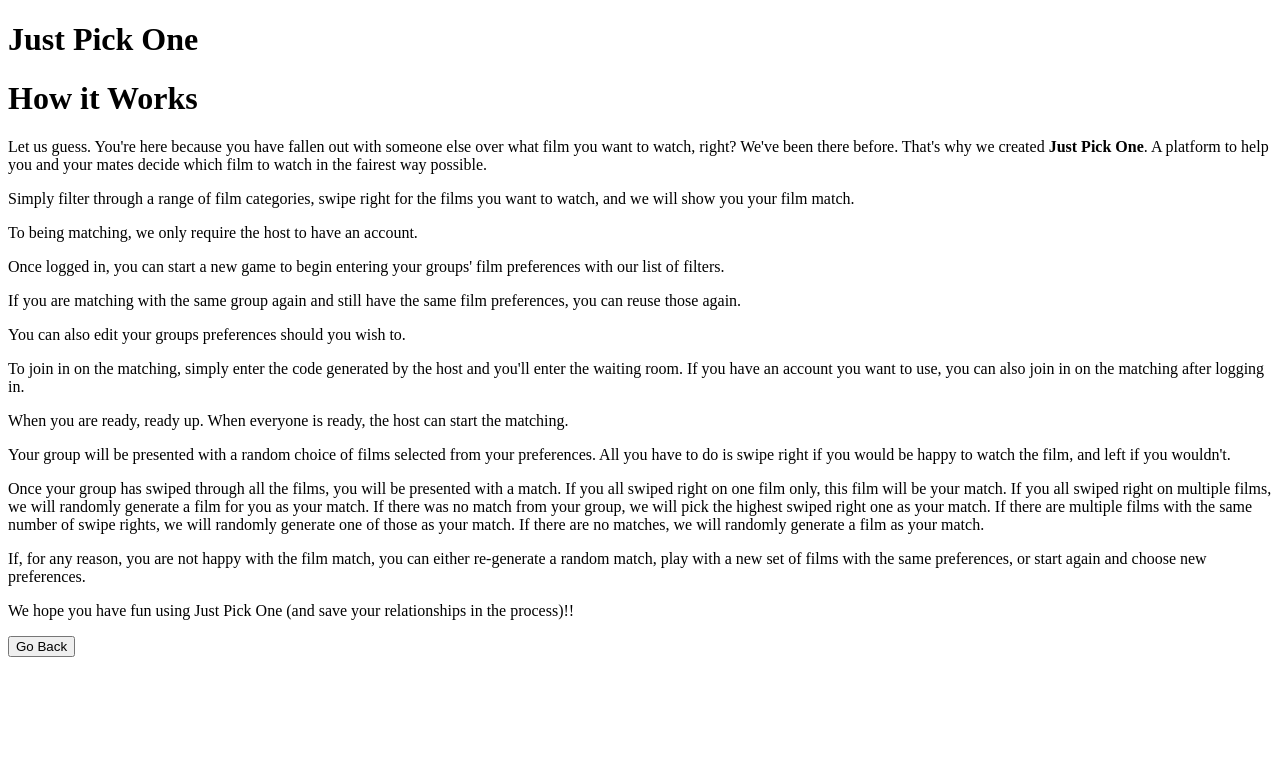
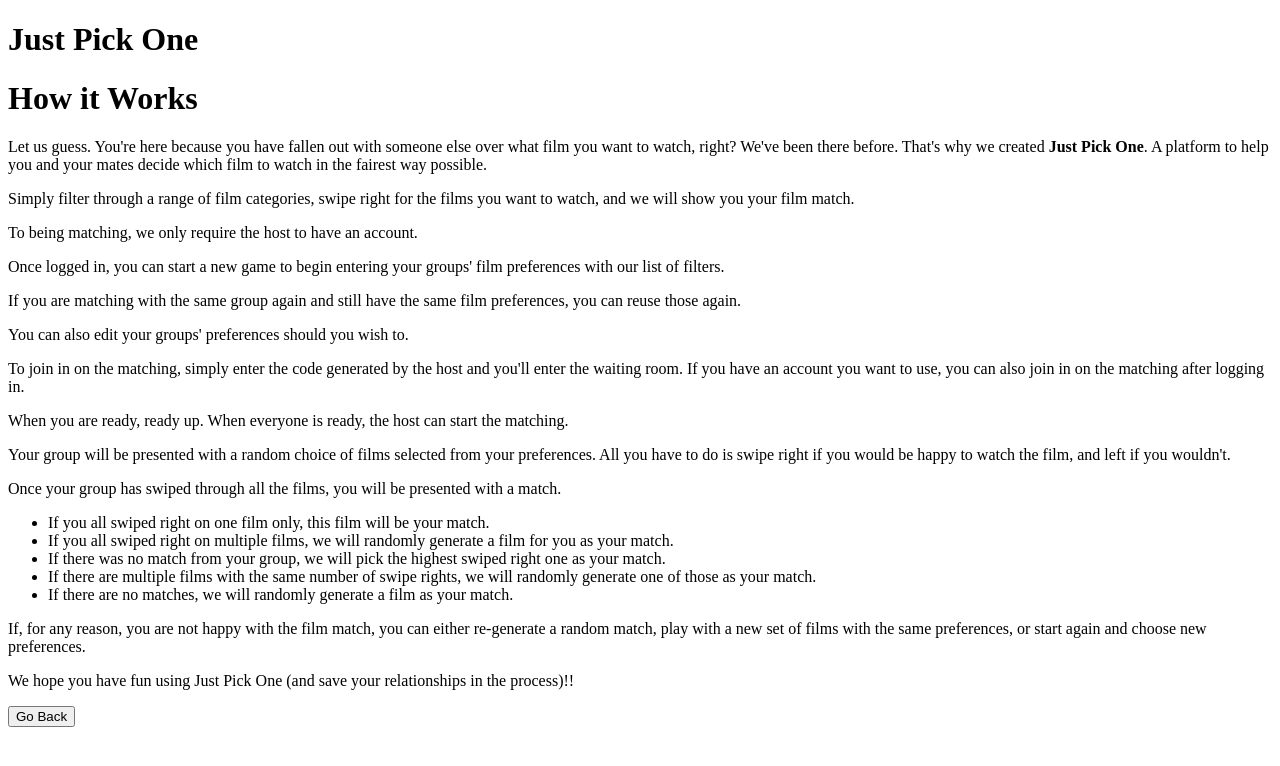
Before and after one commit to idrisimo/fp-Just-pick-one, a React app in the folder client/: page /HowItWorks in a window 1280 px wide. Shown: the top 766 px of the page. Built offline with nearby package versions, Linux system fonts and the light colour scheme.

Commit message:
changing class to className

```diff
--- a/client/src/components/BackButton/index.js
+++ b/client/src/components/BackButton/index.js
@@ -6,7 +6,7 @@ export function BackButton() {
 
     return(
         <div id="backBtnNav">
-            <button class="backBtn" onClick={() => goBack(-1)} style={{cursor: 'pointer'}}>Go Back</button>
+            <button className="backBtn" onClick={() => goBack(-1)} style={{cursor: 'pointer'}}>Go Back</button>
         </div>
     )
 }
--- a/client/src/pages/HowItWorks/index.js
+++ b/client/src/pages/HowItWorks/index.js
@@ -24,14 +24,14 @@ export function HowItWorks() {
                 <p id="i1">
                     To being matching, we only require the host to have an account.
                 </p>
-                <p class="i2">
+                <p className="i2">
                     Once logged in, you can start a new game to begin entering your groups' film preferences with our list of filters.
                 </p>
-                <p class="i2">
+                <p className="i2">
                     If you are matching with the same group again and still have the same film preferences, you can reuse those again.
                 </p>
-                <p class="i2">
-                    You can also edit your groups preferences should you wish to.
+                <p className="i2">
+                    You can also edit your groups' preferences should you wish to.
                 </p>
                 <p id="i3">
                     To join in on the matching, simply enter the code generated by the host and you'll enter the waiting room.
@@ -46,12 +46,15 @@ export function HowItWorks() {
                 </p>
                 <p id="i6">
                     Once your group has swiped through all the films, you will be presented with a match.
-                    If you all swiped right on one film only, this film will be your match.
-                    If you all swiped right on multiple films, we will randomly generate a film for you as your match.
-                    If there was no match from your group, we will pick the highest swiped right one as your match.
-                    If there are multiple films with the same number of swipe rights, we will randomly generate one of those as your match.
-                    If there are no matches, we will randomly generate a film as your match.
                 </p>
+                    <ul>
+                    <li>If you all swiped right on one film only, this film will be your match.</li>
+                    <li>If you all swiped right on multiple films, we will randomly generate a film for you as your match.</li>
+                    <li>If there was no match from your group, we will pick the highest swiped right one as your match.</li>
+                    <li>If there are multiple films with the same number of swipe rights, we will randomly generate one of those as your match.</li>
+                    <li>If there are no matches, we will randomly generate a film as your match.</li>
+                    </ul>
+
                 <p id="6">
                     If, for any reason, you are not happy with the film match,
                     you can either re-generate a random match,
```
